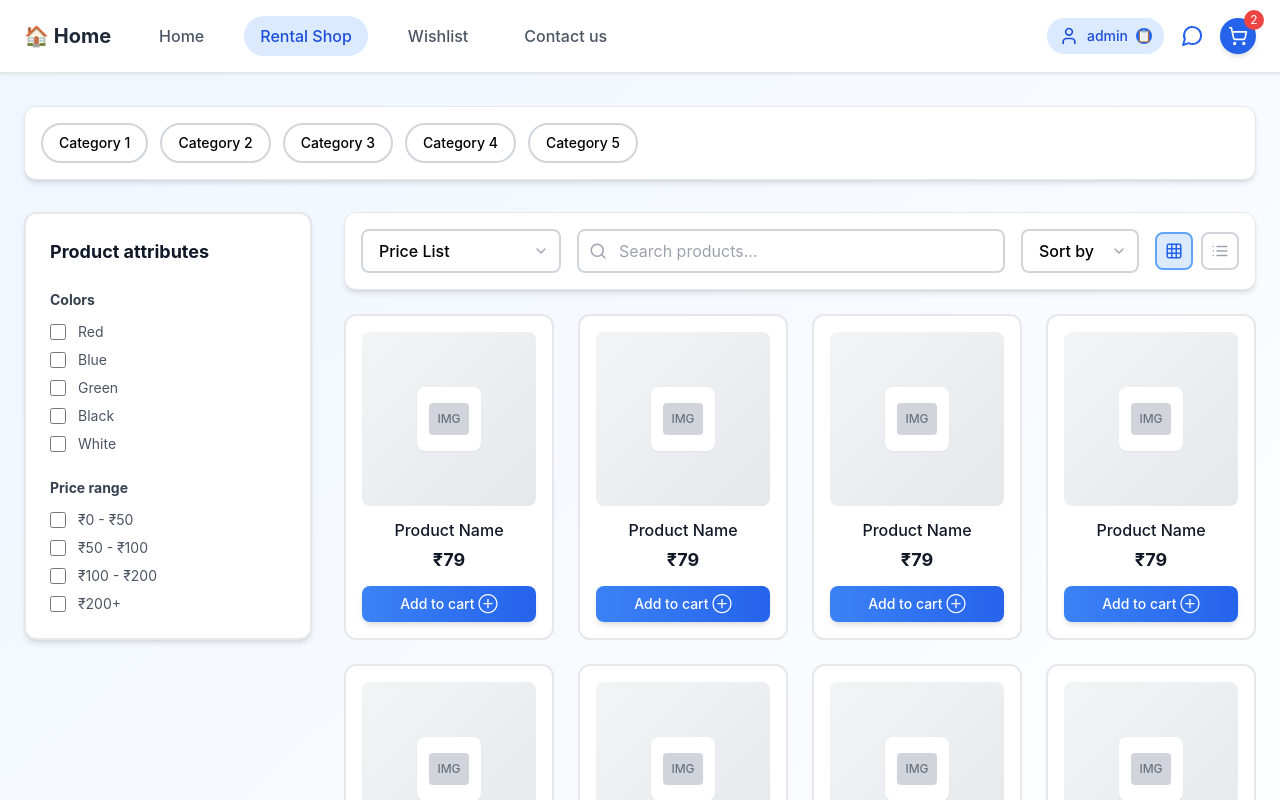
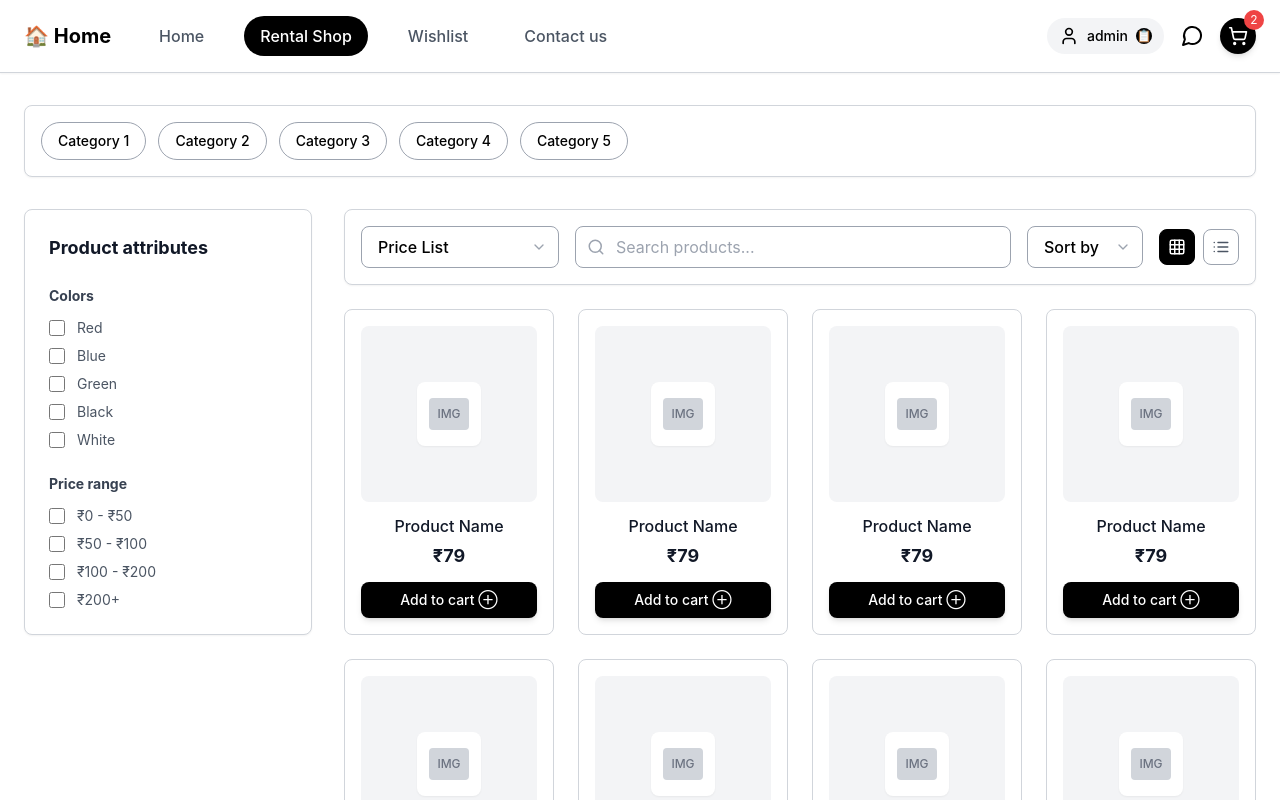
Before and after one commit to kedardk005/Odoo, a React (Create React App) app: page /shop in a window 1280 px wide. Shown: the top 800 px of the page. Built offline with nearby package versions, Linux system fonts and the light colour scheme; the HTML template or start-up script is replaced by a standard one.

Commit message:
Update CustomerPortal to black and white theme
cgen-0fd1a69c0c224629a8f19c6053a1f2f3

```diff
--- a/src/pages/CustomerPortal.js
+++ b/src/pages/CustomerPortal.js
@@ -26,9 +26,9 @@ const CustomerPortal = () => {
   const priceRanges = ['₹0 - ₹50', '₹50 - ₹100', '₹100 - ₹200', '₹200+'];
 
   const ProductCard = ({ product }) => (
-    <div className="bg-white border-2 border-gray-200 rounded-xl p-4 hover:shadow-lg hover:border-blue-300 transition-all duration-300 transform hover:-translate-y-1">
+    <div className="bg-white border border-gray-300 rounded-lg p-4 hover:shadow-lg hover:border-gray-500 transition-all duration-300 transform hover:-translate-y-1">
       <Link to={`/shop/product/${product.id}`}>
-        <div className="aspect-square bg-gradient-to-br from-gray-100 to-gray-200 rounded-lg mb-3 flex items-center justify-center overflow-hidden">
+        <div className="aspect-square bg-gray-100 rounded-lg mb-3 flex items-center justify-center overflow-hidden">
           <div className="w-16 h-16 bg-white rounded-lg flex items-center justify-center shadow-sm">
             <div className="w-10 h-8 bg-gray-300 rounded flex items-center justify-center">
               <span className="text-gray-500 text-xs font-medium">IMG</span>
@@ -38,33 +38,33 @@ const CustomerPortal = () => {
         <h3 className="font-medium text-gray-900 mb-1 text-center">{product.name}</h3>
         <p className="text-lg font-bold text-gray-900 text-center mb-3">₹{product.price}</p>
       </Link>
-      <button className="w-full bg-gradient-to-r from-blue-500 to-blue-600 text-white py-2 rounded-lg hover:from-blue-600 hover:to-blue-700 transition-all duration-200 text-sm font-medium shadow-md hover:shadow-lg transform hover:scale-105">
+      <button className="w-full bg-black text-white py-2 rounded-lg hover:bg-gray-800 transition-all duration-200 text-sm font-medium shadow-md hover:shadow-lg transform hover:scale-105">
         Add to cart ⊕
       </button>
     </div>
   );
 
   return (
-    <div className="min-h-screen bg-gradient-to-br from-blue-50 to-white">
+    <div className="min-h-screen bg-white">
       {/* Header */}
-      <header className="bg-white border-b-2 border-gray-200 shadow-sm">
+      <header className="bg-white border-b border-gray-300 shadow-sm">
         <div className="container mx-auto px-6 py-4">
           <div className="flex items-center justify-between">
             <div className="flex items-center space-x-8">
-              <Link to="/shop" className="text-xl font-bold text-gray-800 hover:text-blue-600 transition-colors">
+              <Link to="/shop" className="text-xl font-bold text-black hover:text-gray-600 transition-colors">
                 🏠 Home
               </Link>
               <nav className="hidden md:flex space-x-6">
-                <Link to="/shop" className="px-4 py-2 text-gray-600 hover:text-blue-600 hover:bg-blue-50 rounded-full transition-all duration-200 font-medium">
+                <Link to="/shop" className="px-4 py-2 text-gray-600 hover:text-black hover:bg-gray-100 rounded-full transition-all duration-200 font-medium">
                   Home
                 </Link>
-                <Link to="/shop" className="px-4 py-2 bg-blue-100 text-blue-700 rounded-full font-medium">
+                <Link to="/shop" className="px-4 py-2 bg-black text-white rounded-full font-medium">
                   Rental Shop
                 </Link>
-                <Link to="/shop/wishlist" className="px-4 py-2 text-gray-600 hover:text-blue-600 hover:bg-blue-50 rounded-full transition-all duration-200 font-medium">
+                <Link to="/shop/wishlist" className="px-4 py-2 text-gray-600 hover:text-black hover:bg-gray-100 rounded-full transition-all duration-200 font-medium">
                   Wishlist
                 </Link>
-                <Link to="/shop/contact" className="px-4 py-2 text-gray-600 hover:text-blue-600 hover:bg-blue-50 rounded-full transition-all duration-200 font-medium">
+                <Link to="/shop/contact" className="px-4 py-2 text-gray-600 hover:text-black hover:bg-gray-100 rounded-full transition-all duration-200 font-medium">
                   Contact us
                 </Link>
               </nav>
@@ -72,18 +72,18 @@ const CustomerPortal = () => {
 
             <div className="flex items-center space-x-4">
               <div className="relative group">
-                <button className="flex items-center space-x-2 bg-blue-100 text-blue-700 px-3 py-2 rounded-full hover:bg-blue-200 transition-all duration-200">
+                <button className="flex items-center space-x-2 bg-gray-100 text-black px-3 py-2 rounded-full hover:bg-gray-200 transition-all duration-200">
                   <User className="h-5 w-5" />
                   <span className="text-sm font-medium">admin</span>
-                  <div className="w-4 h-4 bg-blue-600 rounded-full flex items-center justify-center">
+                  <div className="w-4 h-4 bg-black rounded-full flex items-center justify-center">
                     <span className="text-white text-xs">📋</span>
                   </div>
                 </button>
               </div>
-              <Link to="/shop/contact" className="text-blue-600 hover:text-blue-800 transition-colors">
+              <Link to="/shop/contact" className="text-black hover:text-gray-600 transition-colors">
                 <MessageCircle className="h-6 w-6" />
               </Link>
-              <Link to="/shop/cart" className="relative bg-blue-600 text-white p-2 rounded-full hover:bg-blue-700 transition-all duration-200 shadow-md hover:shadow-lg">
+              <Link to="/shop/cart" className="relative bg-black text-white p-2 rounded-full hover:bg-gray-800 transition-all duration-200 shadow-md hover:shadow-lg">
                 <ShoppingCart className="h-5 w-5" />
                 <span className="absolute -top-2 -right-2 bg-red-500 text-white text-xs rounded-full h-5 w-5 flex items-center justify-center">2</span>
               </Link>
@@ -94,12 +94,12 @@ const CustomerPortal = () => {
 
       <div className="container mx-auto px-6 py-8">
         {/* Category Navigation */}
-        <div className="bg-white rounded-xl shadow-md p-4 mb-8 border border-gray-200">
+        <div className="bg-white rounded-lg shadow-sm p-4 mb-8 border border-gray-300">
           <div className="flex flex-wrap gap-3">
             {categories.map((category, index) => (
               <button
                 key={index}
-                className="px-4 py-2 border-2 border-gray-300 rounded-full text-sm font-medium hover:border-blue-400 hover:bg-blue-50 hover:text-blue-600 transition-all duration-200"
+                className="px-4 py-2 border border-gray-400 rounded-full text-sm font-medium hover:border-black hover:bg-gray-100 hover:text-black transition-all duration-200"
               >
                 {category}
               </button>
@@ -111,7 +111,7 @@ const CustomerPortal = () => {
           {/* Sidebar */}
           <div className="w-72 space-y-6">
             {/* Product Attributes */}
-            <div className="bg-white border-2 border-gray-200 rounded-xl p-6 shadow-md">
+            <div className="bg-white border border-gray-300 rounded-lg p-6 shadow-sm">
               <h3 className="font-bold text-gray-900 mb-6 text-lg">Product attributes</h3>
 
               <div className="space-y-6">
@@ -120,7 +120,7 @@ const CustomerPortal = () => {
                   <div className="space-y-2">
                     {colors.map((color, index) => (
                       <label key={index} className="flex items-center group cursor-pointer">
-                        <input type="checkbox" className="mr-3 w-4 h-4 text-blue-600 rounded focus:ring-blue-500" />
+                        <input type="checkbox" className="mr-3 w-4 h-4 text-black rounded focus:ring-gray-500" />
                         <span className="text-sm text-gray-600 group-hover:text-gray-900 transition-colors">
                           {color}
                         </span>
@@ -134,7 +134,7 @@ const CustomerPortal = () => {
                   <div className="space-y-2">
                     {priceRanges.map((range, index) => (
                       <label key={index} className="flex items-center group cursor-pointer">
-                        <input type="checkbox" className="mr-3 w-4 h-4 text-blue-600 rounded focus:ring-blue-500" />
+                        <input type="checkbox" className="mr-3 w-4 h-4 text-black rounded focus:ring-gray-500" />
                         <span className="text-sm text-gray-600 group-hover:text-gray-900 transition-colors">
                           {range}
                         </span>
@@ -149,14 +149,14 @@ const CustomerPortal = () => {
           {/* Main Content */}
           <div className="flex-1 space-y-6">
             {/* Search and Controls */}
-            <div className="bg-white rounded-xl shadow-md p-4 border border-gray-200">
+            <div className="bg-white rounded-lg shadow-sm p-4 border border-gray-300">
               <div className="flex items-center justify-between gap-4">
                 <div className="flex items-center space-x-4 flex-1">
                   <div className="relative">
                     <select
                       value={sortBy}
                       onChange={(e) => setSortBy(e.target.value)}
-                      className="appearance-none bg-white border-2 border-gray-300 rounded-lg px-4 py-2 pr-10 focus:outline-none focus:ring-2 focus:ring-blue-500 focus:border-blue-500 font-medium hover:border-blue-400 transition-all duration-200"
+                      className="appearance-none bg-white border border-gray-400 rounded-lg px-4 py-2 pr-10 focus:outline-none focus:ring-2 focus:ring-black focus:border-black font-medium hover:border-gray-600 transition-all duration-200"
                     >
                       <option value="price-list">Price List</option>
                       <option value="price-low">Price: Low to High</option>
@@ -173,12 +173,12 @@ const CustomerPortal = () => {
                       value={searchQuery}
                       onChange={(e) => setSearchQuery(e.target.value)}
                       placeholder="Search products..."
-                      className="w-full pl-10 pr-4 py-2 border-2 border-gray-300 rounded-lg focus:outline-none focus:ring-2 focus:ring-blue-500 focus:border-blue-500 hover:border-blue-400 transition-all duration-200"
+                      className="w-full pl-10 pr-4 py-2 border border-gray-400 rounded-lg focus:outline-none focus:ring-2 focus:ring-black focus:border-black hover:border-gray-600 transition-all duration-200"
                     />
                   </div>
 
                   <div className="relative">
-                    <select className="appearance-none bg-white border-2 border-gray-300 rounded-lg px-4 py-2 pr-10 focus:outline-none focus:ring-2 focus:ring-blue-500 focus:border-blue-500 font-medium hover:border-blue-400 transition-all duration-200">
+                    <select className="appearance-none bg-white border border-gray-400 rounded-lg px-4 py-2 pr-10 focus:outline-none focus:ring-2 focus:ring-black focus:border-black font-medium hover:border-gray-600 transition-all duration-200">
                       <option>Sort by</option>
                       <option>Name</option>
                       <option>Price</option>
@@ -191,20 +191,20 @@ const CustomerPortal = () => {
                 <div className="flex items-center space-x-2">
                   <button
                     onClick={() => setViewMode('grid')}
-                    className={`p-2 border-2 rounded-lg transition-all duration-200 ${
+                    className={`p-2 border rounded-lg transition-all duration-200 ${
                       viewMode === 'grid'
-                        ? 'bg-blue-100 border-blue-400 text-blue-600'
-                        : 'border-gray-300 text-gray-400 hover:border-blue-400 hover:text-blue-600'
+                        ? 'bg-black border-black text-white'
+                        : 'border-gray-400 text-gray-600 hover:border-black hover:text-black'
                     }`}
                   >
                     <Grid size={18} />
                   </button>
                   <button
                     onClick={() => setViewMode('list')}
-                    className={`p-2 border-2 rounded-lg transition-all duration-200 ${
+                    className={`p-2 border rounded-lg transition-all duration-200 ${
                       viewMode === 'list'
-                        ? 'bg-blue-100 border-blue-400 text-blue-600'
-                        : 'border-gray-300 text-gray-400 hover:border-blue-400 hover:text-blue-600'
+                        ? 'bg-black border-black text-white'
+                        : 'border-gray-400 text-gray-600 hover:border-black hover:text-black'
                     }`}
                   >
                     <List size={18} />
@@ -222,7 +222,7 @@ const CustomerPortal = () => {
 
             {/* Pagination */}
             <div className="flex justify-center items-center space-x-3 py-8">
-              <button className="p-2 text-gray-400 hover:text-blue-600 transition-colors">
+              <button className="p-2 text-gray-400 hover:text-black transition-colors">
                 &lt;
               </button>
               {[1, 2, 3, 4, '...', 10].map((page, index) => (
@@ -230,14 +230,14 @@ const CustomerPortal = () => {
                   key={index}
                   className={`px-4 py-2 rounded-lg font-medium transition-all duration-200 ${
                     page === 1
-                      ? 'bg-red-500 text-white shadow-md'
-                      : 'text-gray-600 hover:bg-blue-50 hover:text-blue-600'
+                      ? 'bg-black text-white shadow-md'
+                      : 'text-gray-600 hover:bg-gray-100 hover:text-black'
                   }`}
                 >
                   {page}
                 </button>
               ))}
-              <button className="p-2 text-gray-400 hover:text-blue-600 transition-colors">
+              <button className="p-2 text-gray-400 hover:text-black transition-colors">
                 &gt;
               </button>
             </div>
```
